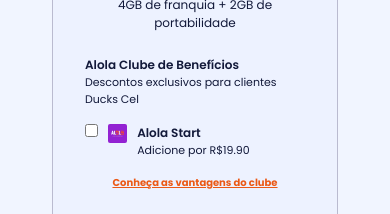
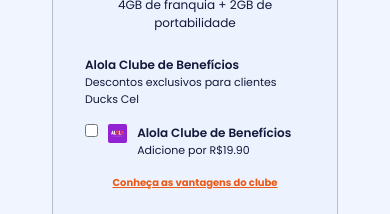
Before and after one commit to gabbezeira/DucksCel, a React (Vite) app: page / in a window 390 px wide. Shown: the part 1360-1574 px from the top of the page. Built offline with nearby package versions, Linux system fonts and the light colour scheme.

Commit message:
banner mobile

```diff
--- a/src/components/cards/card/index.jsx
+++ b/src/components/cards/card/index.jsx
@@ -13,7 +13,11 @@
 	const [selectedExtras, setSelectedExtras] = useState([])
 
 	const extras = {
-		alolaStart: { price: 19.9, label: 'Alola Start', logo: Logos.Alola },
+		alolaStart: {
+			price: 19.9,
+			label: 'Alola Clube de Benefícios',
+			logo: Logos.Alola,
+		},
 		deezer: { price: 9.9, label: 'Deezer Premium', logo: Logos.Deezer },
 		funeral: {
 			price: 19.9,
```
